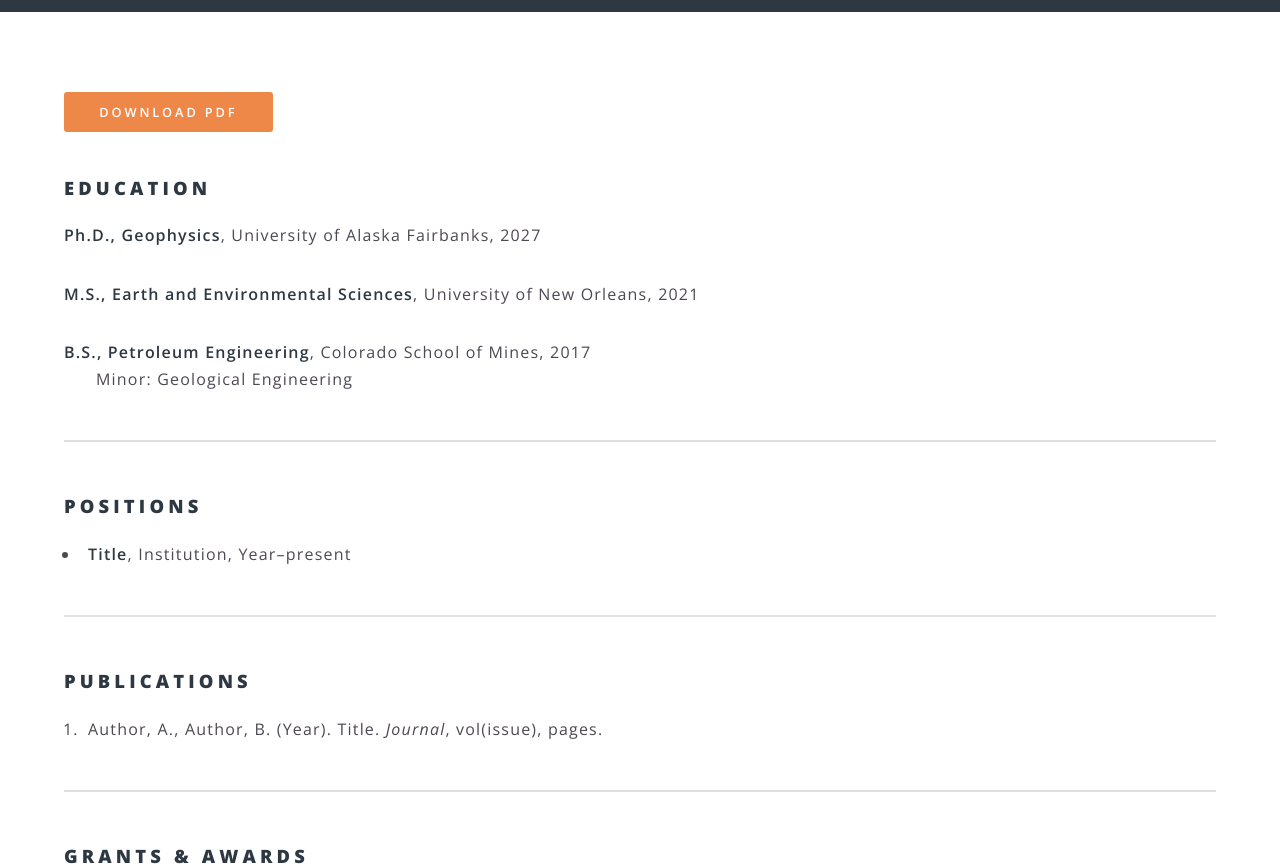
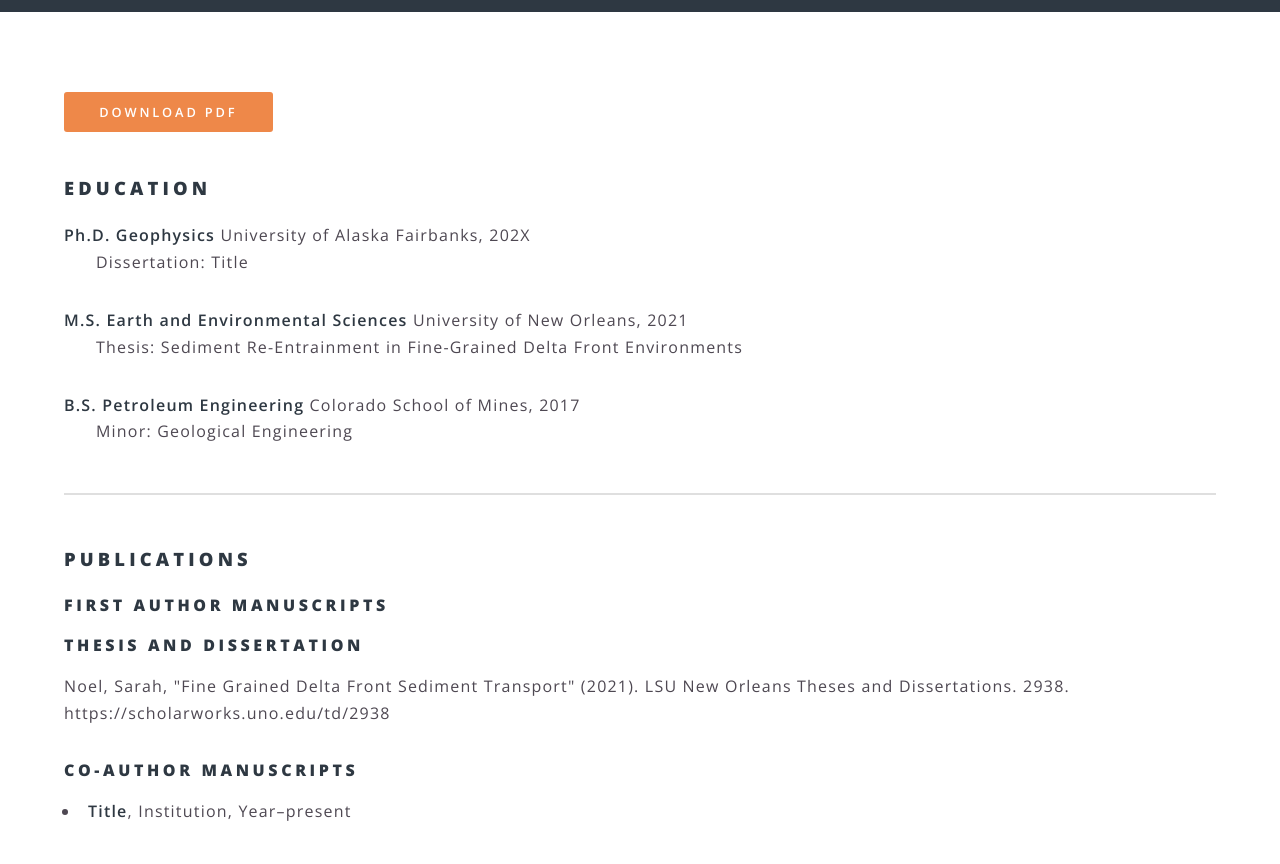
Before and after one commit to aknoel/academic, a Jekyll site: the page built from cv.html, in a window 1280 px wide and 900 px high, scrolled down 361 px, cut to the strip 36-900 px from the top of the window. Built offline with Jekyll 4.4.1, drawn with Linux system fonts in a browser that asks for light colours.

Commit message:
cv updates

```diff
--- a/cv.html
+++ b/cv.html
@@ -5,17 +5,33 @@ subtitle: Your Name
 ---
 	<p><a href="{{ site.baseurl }}/files/cv.pdf" class="button special">Download PDF</a></p>
 
+	<!-- educational overview -->
 	<h3>Education</h3>
 
-	<p><strong>Ph.D., Geophysics</strong>, University of Alaska Fairbanks, 2027</p>
-	<p><strong>M.S., Earth and Environmental Sciences</strong>, University of New Orleans, 2021</p>
-	<p><strong>B.S., Petroleum Engineering</strong>, Colorado School of Mines, 2017<br />
+	<p><strong>Ph.D. Geophysics</strong> University of Alaska Fairbanks, 202X<br />
+	<span style="margin-left: 2em;">Dissertation: Title</span>
+	</p>
+
+	<p><strong>M.S. Earth and Environmental Sciences</strong> University of New Orleans, 2021<br />
+	<span style="margin-left: 2em;">Thesis: Sediment Re-Entrainment in Fine-Grained Delta Front Environments</span>
+	</p>
+
+	<p><strong>B.S. Petroleum Engineering</strong> Colorado School of Mines, 2017<br />
 	<span style="margin-left: 2em;">Minor: Geological Engineering</span>
 	</p>
 
 	<hr />
 
-	<h3>Positions</h3>
+	<!-- publications -->
+	<h3>Publications</h3>
+	<h4>First Author Manuscripts</h4>
+
+
+	<h4>Thesis and Dissertation</h4>
+	<p>Noel, Sarah, "Fine Grained Delta Front Sediment Transport" (2021). LSU New Orleans Theses and Dissertations. 2938. https://scholarworks.uno.edu/td/2938</p>
+
+	<h4>Co-Author Manuscripts</h4>
+
 	<ul>
 		<li><strong>Title</strong>, Institution, Year&ndash;present</li>
 	</ul>
```
